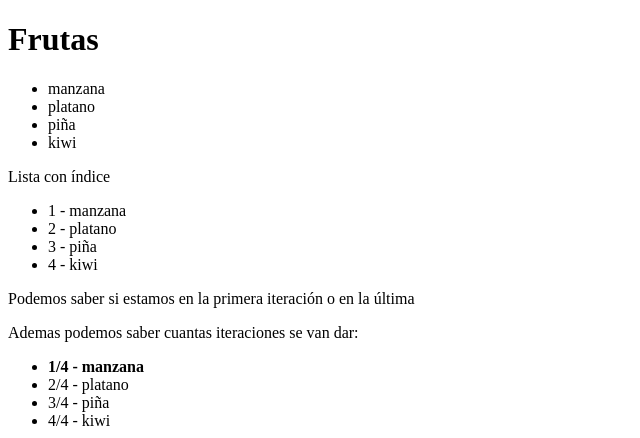
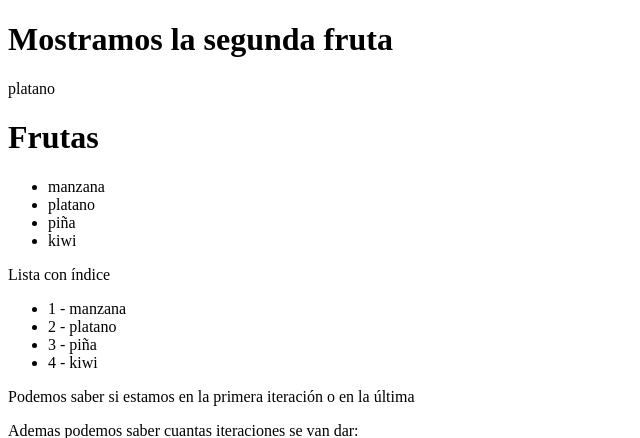
Before and after one commit to josedom24/ejemplos_flask, a Flask app: page / in a window 1280 px wide. Shown: the top 438 px of the page, without its empty margins (0-640 px from the left). Run offline with Flask 2, Linux system fonts and the light colour scheme.

Commit message:
ejemplo5

```diff
--- a/ejemplo5/templates/inicio.html
+++ b/ejemplo5/templates/inicio.html
@@ -5,6 +5,8 @@
     <title>Ejemplo 5</title>
 </head>
 <body>
+	<h1>Mostramos la segunda fruta</h1>
+	<p>{{lista[1]}}</p>
 	<h1>Frutas</h1>
 	<ul>
 		{# Empezamos un bucle #}
```
